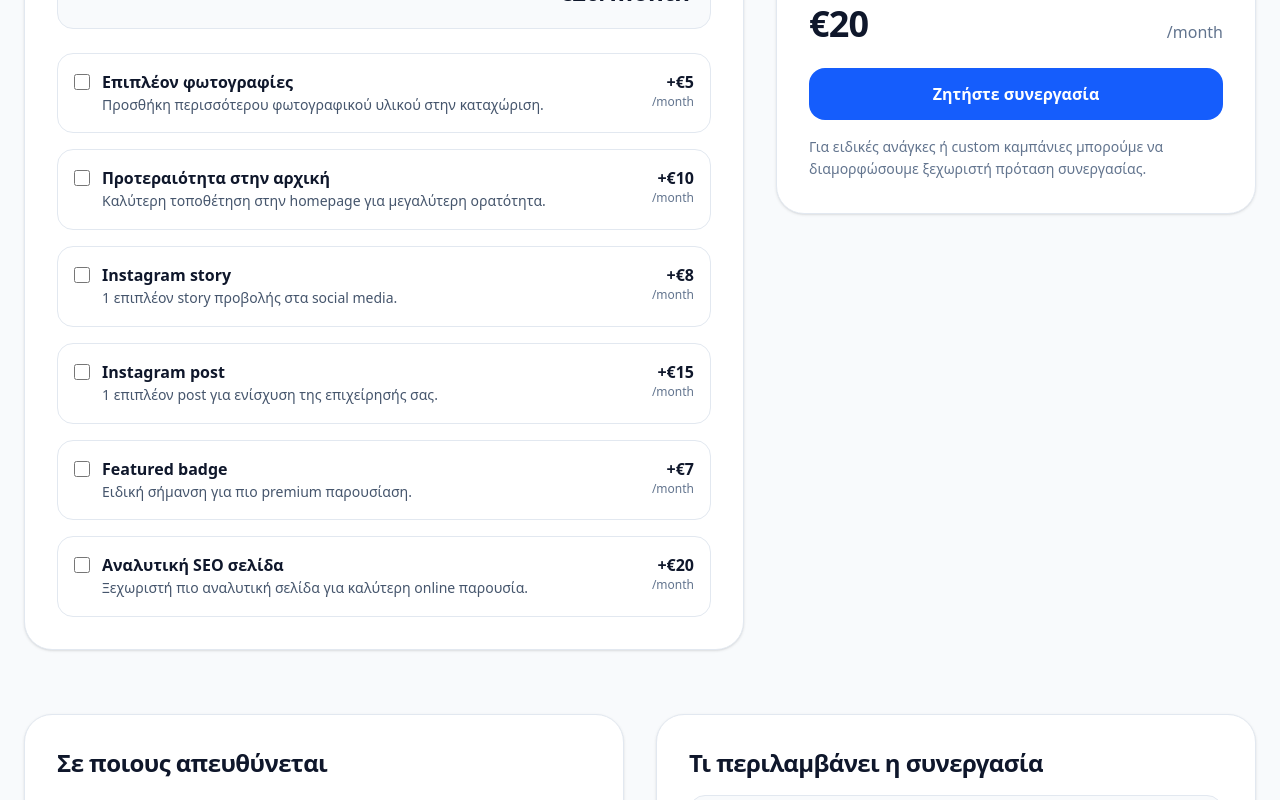
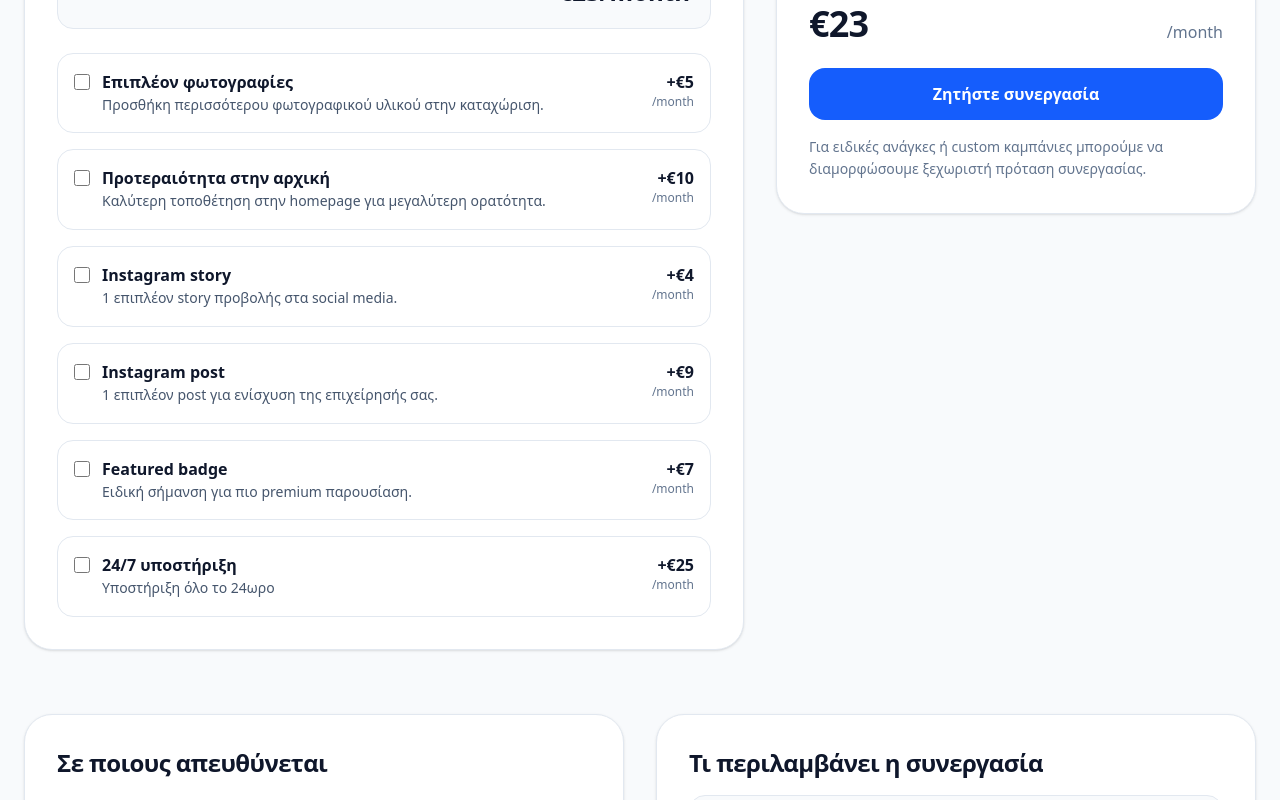
Before and after one commit to amamouridis06/lesvos-travel-guide, a Next.js app: page /plans in a window 1280 px wide. Shown: the part 1557-2357 px from the top of the page. Built offline with nearby package versions, Linux system fonts and the light colour scheme.

Commit message:
Update page.jsx

```diff
--- a/app/plans/page.jsx
+++ b/app/plans/page.jsx
@@ -7,7 +7,7 @@ export default function LesvosSubscriptionPlans() {
     {
       id: "starter",
       name: "Starter Listing",
-      price: 15,
+      price: 18,
       period: "/month",
       description:
         "Για μικρές επιχειρήσεις που θέλουν μια καθαρή και αξιόπιστη παρουσία στον ταξιδιωτικό οδηγό.",
@@ -24,7 +24,7 @@ export default function LesvosSubscriptionPlans() {
     {
       id: "professional",
       name: "Professional",
-      price: 20,
+      price: 23,
       period: "/month",
       description:
         "Η ιδανική επιλογή για ξενοδοχεία, εστιατόρια και καταστήματα που θέλουν αυξημένη προβολή.",
@@ -42,7 +42,7 @@ export default function LesvosSubscriptionPlans() {
     {
       id: "featured",
       name: "Featured Partner",
-      price: 35,
+      price: 45,
       period: "/month",
       description:
         "Για επιχειρήσεις που επιθυμούν premium τοποθέτηση, ενισχυμένη προβολή και σταθερή προώθηση.",
@@ -76,13 +76,13 @@ export default function LesvosSubscriptionPlans() {
       id: "instagramStory",
       name: "Instagram story",
       description: "1 επιπλέον story προβολής στα social media.",
-      price: 8,
+      price: 4,
     },
     {
       id: "instagramPost",
       name: "Instagram post",
       description: "1 επιπλέον post για ενίσχυση της επιχείρησής σας.",
-      price: 15,
+      price: 9,
     },
     {
       id: "featuredBadge",
@@ -92,9 +92,9 @@ export default function LesvosSubscriptionPlans() {
     },
     {
       id: "seoPage",
-      name: "Αναλυτική SEO σελίδα",
-      description: "Ξεχωριστή πιο αναλυτική σελίδα για καλύτερη online παρουσία.",
-      price: 20,
+      name: "24/7 υποστήριξη",
+      description: "Υποστήριξη όλο το 24ωρο",
+      price: 25,
     },
   ];
 
```
